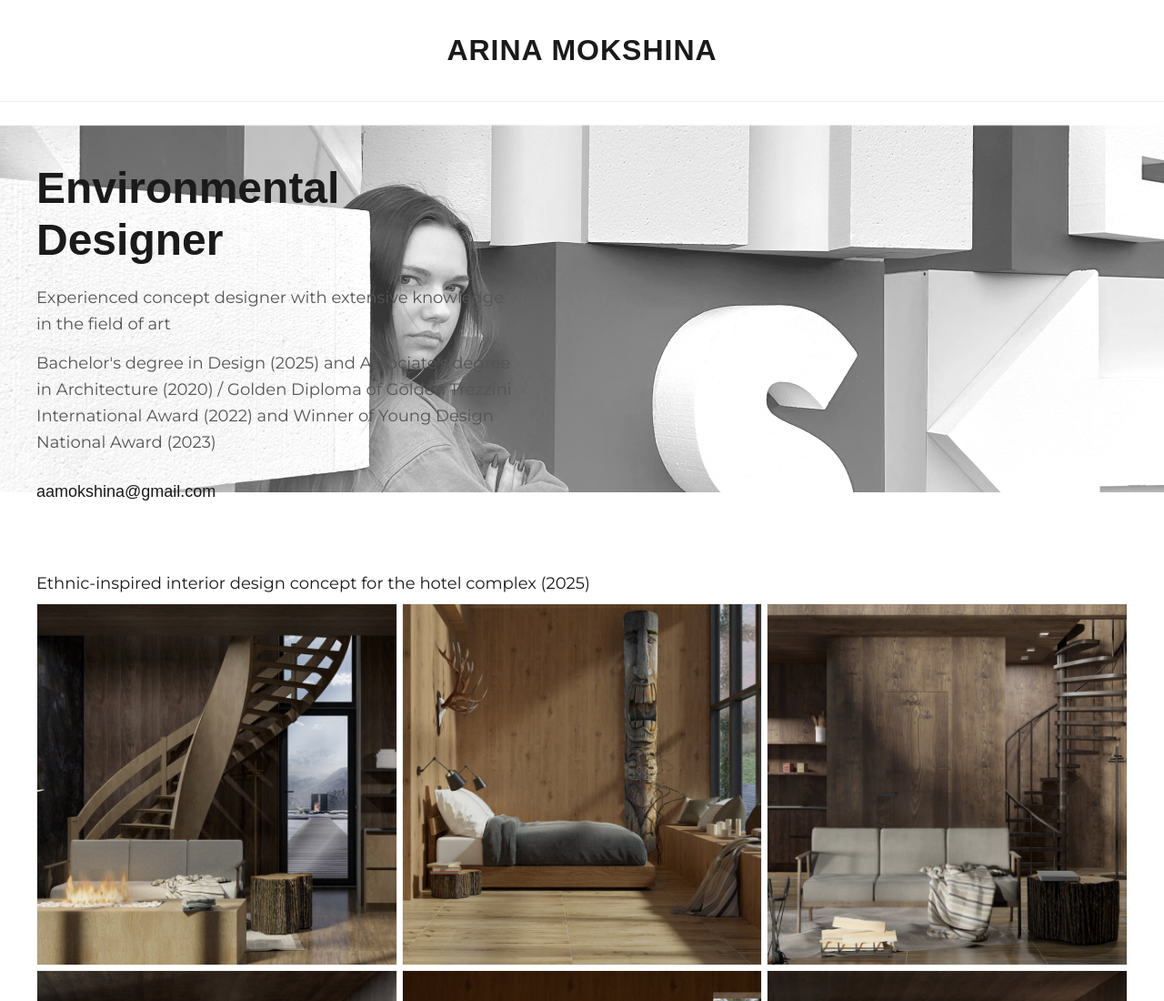
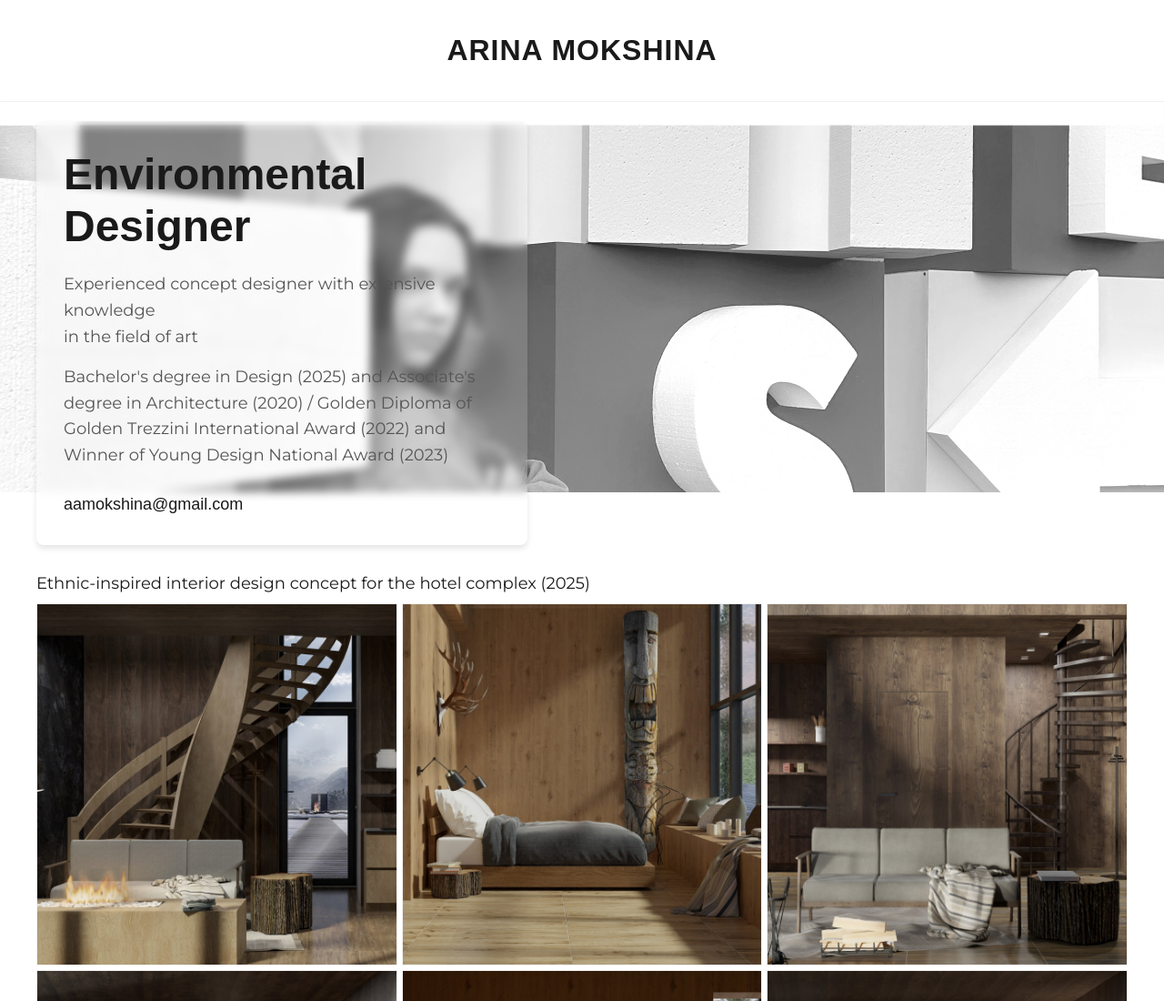
Before and after one commit to arinamokshina/arinamokshina.github.io, a plain HTML site: page index.html in a window 1280 px wide. Shown: the top 1100 px of the page at 91% size. Drawn offline with Linux system fonts and the light colour scheme; a web font is replaced by a local one.

Commit message:
Update index.html

```diff
--- a/index.html
+++ b/index.html
@@ -96,6 +96,11 @@
         .hero-content {
             max-width: 540px;
             width: 100%;
+            padding: 30px;
+            background-color: rgba(255, 255, 255, 0.15);
+            backdrop-filter: blur(5px);
+            border-radius: 8px;
+            box-shadow: 0 4px 6px rgba(0, 0, 0, 0.1);
         }
 
         .hero h1 {
```
